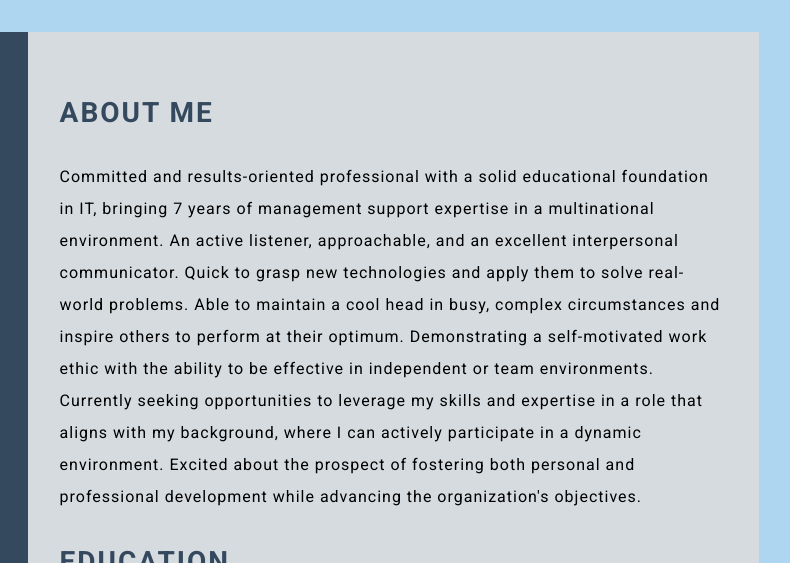
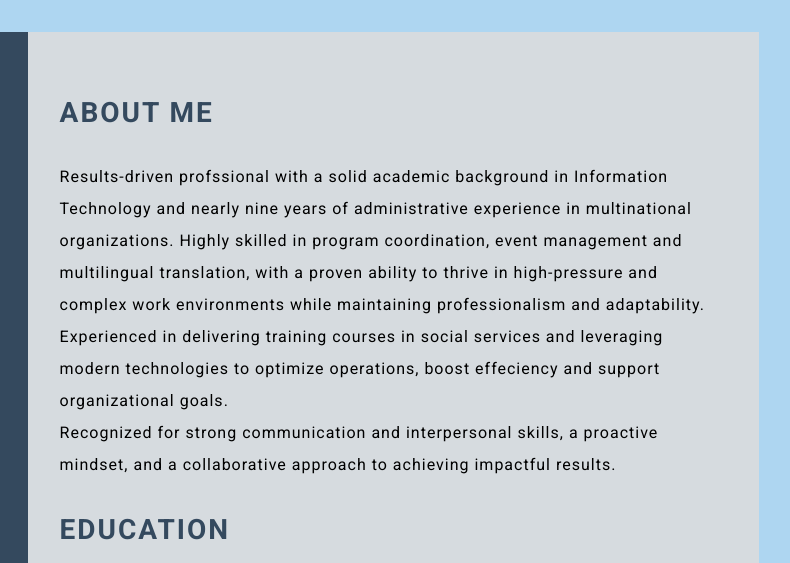
Before and after one commit to worood78/Woroud-Alsaffar-Resumie1, a plain HTML site: page index.html in a window 1280 px wide. Shown: the top 563 px of the page, 393-1183 px from the left. Drawn offline with Linux system fonts and the light colour scheme.

Commit message:
Update index.html
new update in About me part.

```diff
--- a/index.html
+++ b/index.html
@@ -86,15 +86,9 @@
                 <section class="about gap">
                     <div class="right-title">About Me</div>
                     <p class="about-me-contents">
-                      Committed and results-oriented professional with a solid educational foundation in IT,
-                      bringing 7 years of management support expertise in a multinational environment.
-                      An active listener, approachable, and an excellent interpersonal communicator.
-                      Quick to grasp new technologies and apply them to solve real-world problems.
-                      Able to maintain a cool head in busy, complex circumstances and inspire others to perform at their optimum.
-                      Demonstrating a self-motivated work ethic with the ability to be effective in independent or team environments.
-                      <br/>Currently seeking opportunities to leverage my skills and expertise in a role that aligns with my background,
-                      where I can actively participate in a dynamic environment. Excited about the prospect of fostering both personal and professional development while advancing the organization's objectives.
-
+                      Results-driven profssional with a solid academic background in Information Technology and nearly nine years of administrative experience in multinational organizations. Highly skilled in program coordination, event management and multilingual translation, with a proven ability to thrive in high-pressure and complex work environments while maintaining professionalism and adaptability.
+                      </br>Experienced in delivering training courses in social services and leveraging modern technologies to optimize operations, boost effeciency and support organizational goals.
+                      </br>Recognized for strong communication and interpersonal skills, a proactive mindset, and a collaborative approach to achieving impactful results.
                     </p>
                 <section class="education gap">
                     <div class="right-title">Education</div>
```
